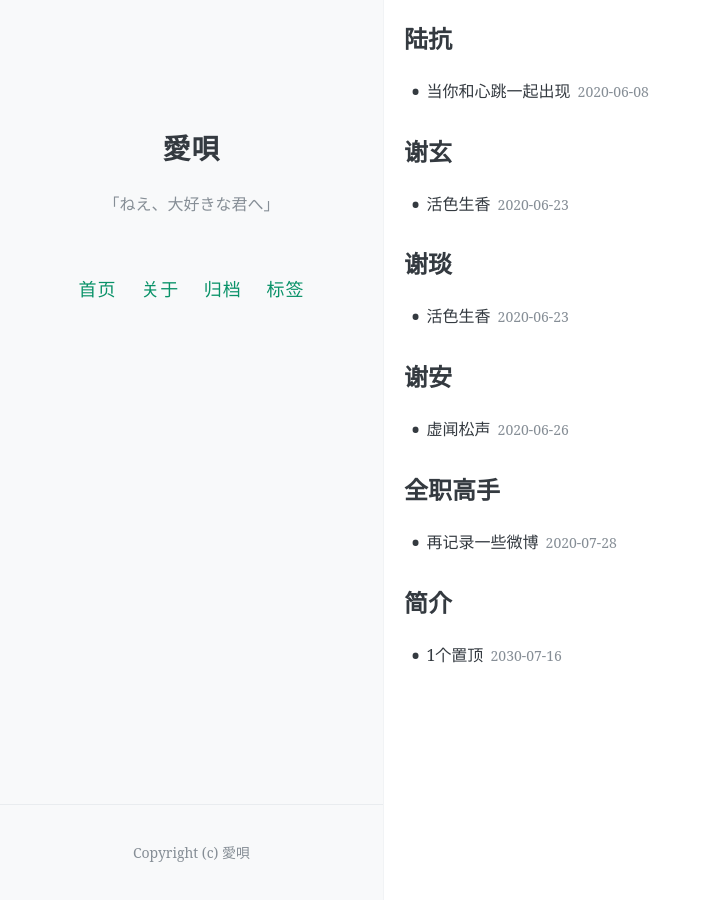
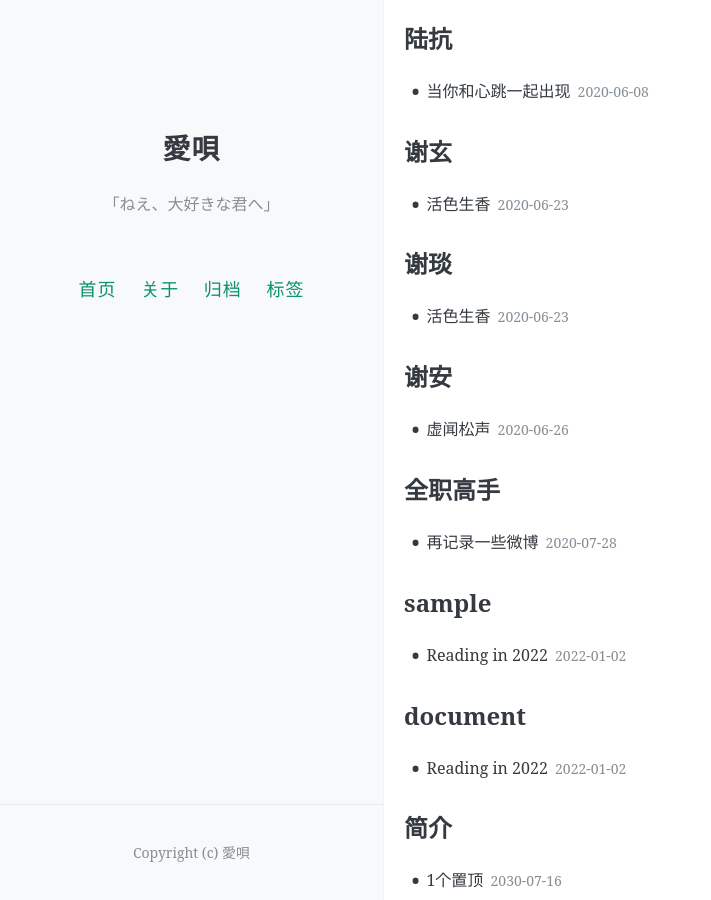
Before and after one commit to aiuta264/aiuta, a Jekyll site: the page built from tags/index.html, in a window 1280 px wide and 900 px high, scrolled down 6126 px. Shown: the whole window, without its empty margins (0-711 px from the left). Built offline with Jekyll 4.4.1, drawn with Linux system fonts in a browser that asks for light colours; comment, search, counter and statistics services are not loaded.

Commit message:
Update 2022-01-02-Reading in 2022.md

```diff
--- a/_posts/2022-01-02-Reading in 2022.md
+++ b/_posts/2022-01-02-Reading in 2022.md
@@ -1,3 +1,13 @@
+---
+layout: post
+title: Reading in 2022
+date: 2022-01-02
+Author: 来自中世界
+categories:
+tags: [sample, document]
+comments: true
+---
+
 # Reading in 2022
 
 [Daily](https://www.notion.so/Daily-5d78b785fef6420a9a9eb3877e314319)
```
